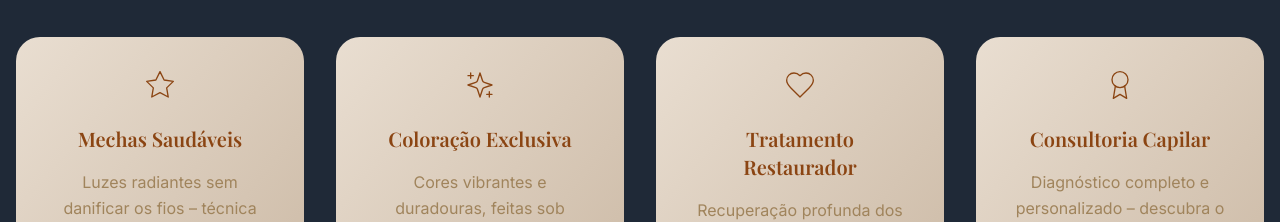
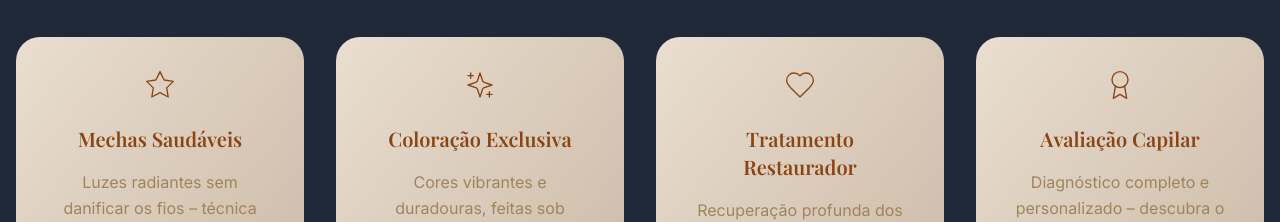
Before and after one commit to kleitonccb123/tamillis-site-01, a React (Vite) app: page / in a window 1280 px wide. Shown: the part 1060-1282 px from the top of the page. Built offline with nearby package versions, Linux system fonts and the light colour scheme.

Commit message:
ocontinue

```diff
--- a/src/App.jsx
+++ b/src/App.jsx
@@ -28,10 +28,10 @@ const whatsappUrl = "https://wa.me/5573999668197?text=Oi%2C+quero+agendar+meu+ho
     icon: <Heart className="w-8 h-8 stroke-1" />,
     whatsapp: "Quero tratamento restaurador!"
   }, {
-    title: "Consultoria Capilar",
+    title: "Avaliação Capilar",
     desc: "Diagnóstico completo e personalizado – descubra o que seu cabelo realmente precisa.",
     icon: <Award className="w-8 h-8 stroke-1" />,
-    whatsapp: "Quero consultoria capilar!"
+    whatsapp: "Quero Avaliação Capilar!"
   }];
   const testimonials = [{
     name: "Ariane de Jesus",
@@ -124,7 +124,7 @@ const whatsappUrl = "https://wa.me/5573999668197?text=Oi%2C+quero+agendar+meu+ho
       }]
     },
     tratamentos: {
-      message: "💇‍♀️ Nossos tratamentos:\n\n• Mechas personalizadas\n• Coloração exclusiva\n• Tratamentos pré-química\n• Consultoria capilar\n\nTodos com avaliação gratuita!",
+      message: "💇‍♀️ Nossos tratamentos:\n\n• Mechas personalizadas\n• Coloração exclusiva\n• Tratamentos pré-química\n• Avaliação Capilar\n\nTodos com avaliação gratuita!",
       options: [{
         text: "🧪 Fazer teste capilar",
         value: "quiz"
```
